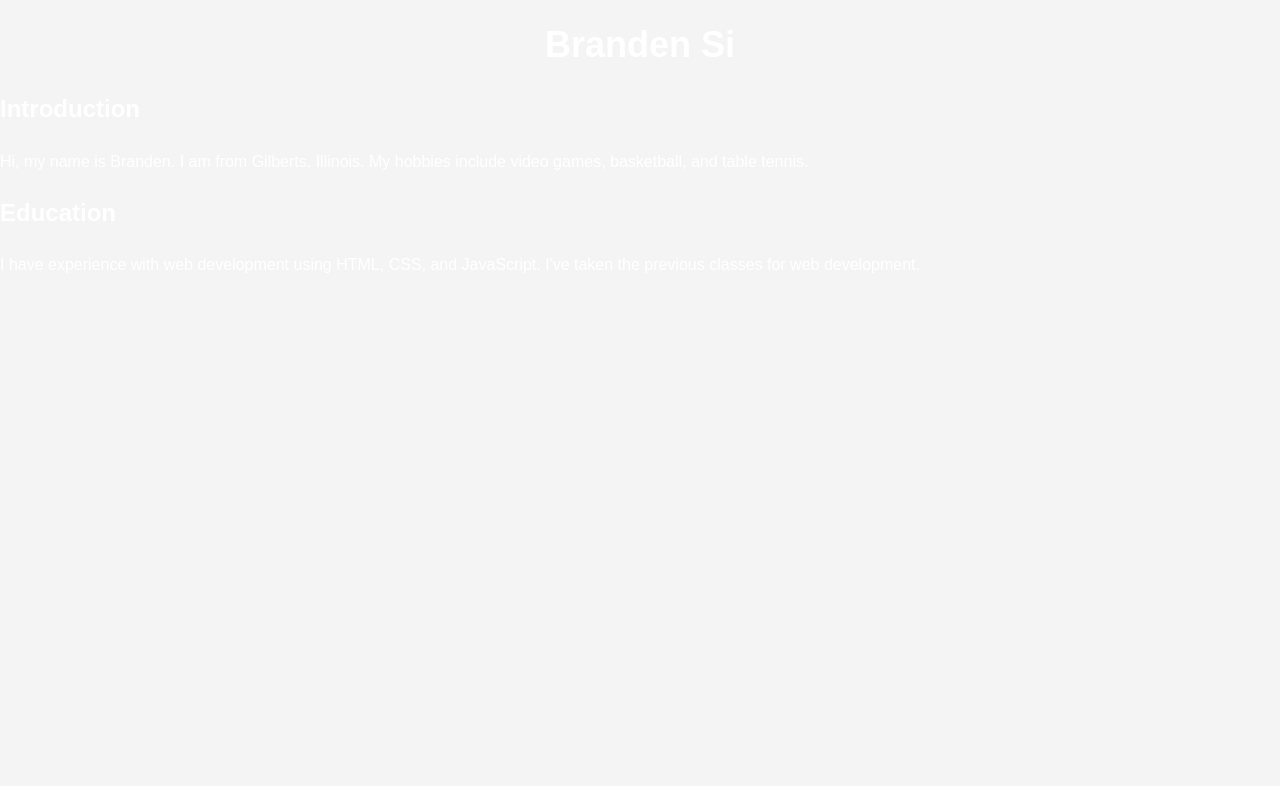
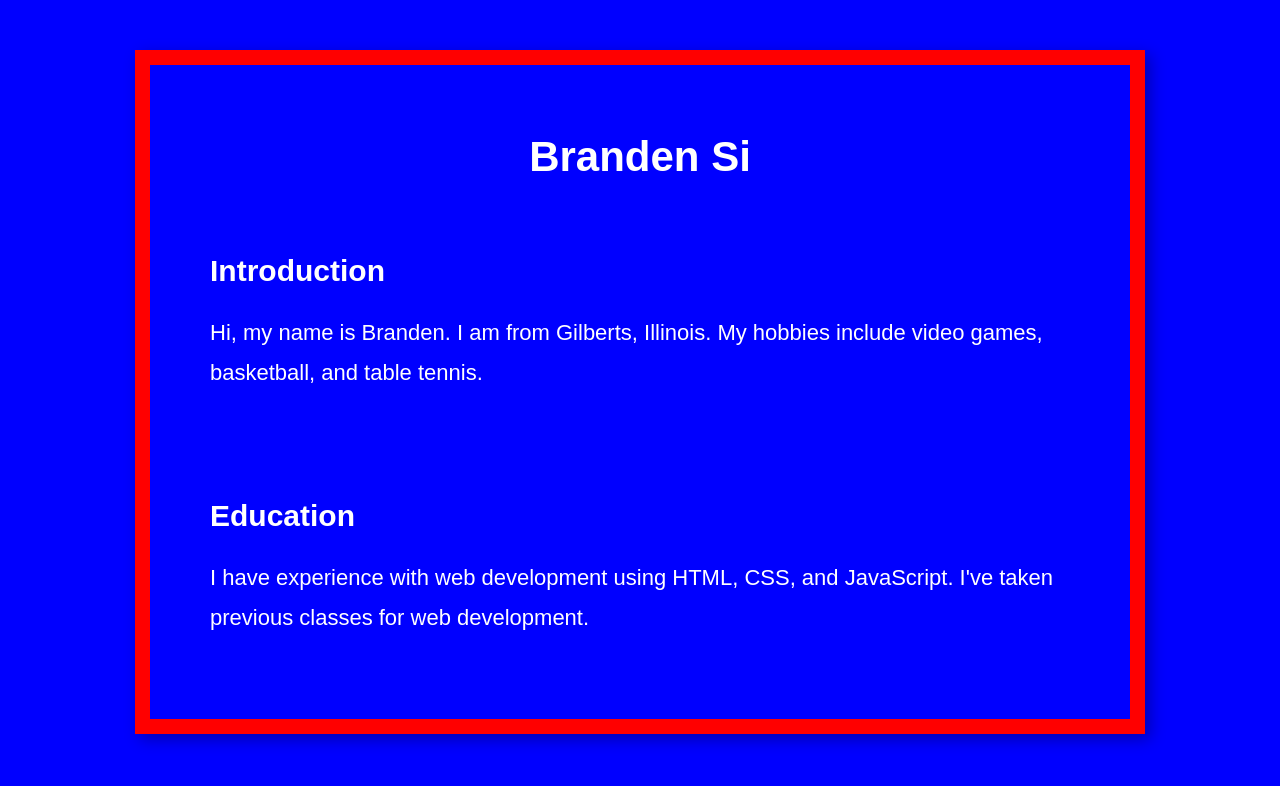
Before and after one commit to Branden108/BrandenSi, a plain HTML site: page index.html in a window 1280 px wide. Drawn offline with Linux system fonts and the light colour scheme.

Commit message:
Hopefully final sytling fix

```diff
--- a/index.html
+++ b/index.html
@@ -7,7 +7,8 @@
     <link rel="stylesheet" href="style.css">
 </head>
 <body>
-    <h1 style="text-align: center;">Branden Si</h1>
+    <div class="container">
+        <h1>Branden Si</h1>
 
         <section id="introduction">
             <h2>Introduction</h2>
@@ -16,7 +17,8 @@
 
         <section id="education">
             <h2>Education</h2>
-        <p>I have experience with web development using HTML, CSS, and JavaScript. I've taken the previous classes for web development.</p>
+            <p>I have experience with web development using HTML, CSS, and JavaScript. I've taken previous classes for web development.</p>
         </section>
+    </div>
 </body>
 </html>
--- a/style.css
+++ b/style.css
@@ -1,6 +1,6 @@
 body {
     font-family: Arial, sans-serif;
-    background-color: #f4f4f4;
+    background-color: blue;
     color: white;
     text-align: center;
     margin: 0;
@@ -8,32 +8,31 @@ body {
 }
 
 .container {
-    background-color: blue;
     width: 80%;
-    max-width: 800px;
-    margin: 40px auto;
+    max-width: 900px;
+    margin: 50px auto;
     padding: 40px;
-    border: 10px solid red;
+    border: 15px solid red;
     box-shadow: 5px 5px 15px rgba(0, 0, 0, 0.3);
 }
 
 h1 {
-    font-size: 36px;
+    font-size: 42px;
     font-weight: bold;
 }
 
 h2 {
-    font-size: 24px;
+    font-size: 30px;
     font-weight: bold;
+}
+
+p {
+    font-size: 22px;
+    line-height: 1.8;
 }
 
 section {
     text-align: left;
     margin-top: 20px;
-    line-height: 1.6;
+    padding: 20px;
 }
-
-ul {
-    text-align: left;
-    margin-left: 20px;
-}
```
Lines whose indentation alone changed are shown as unchanged.
